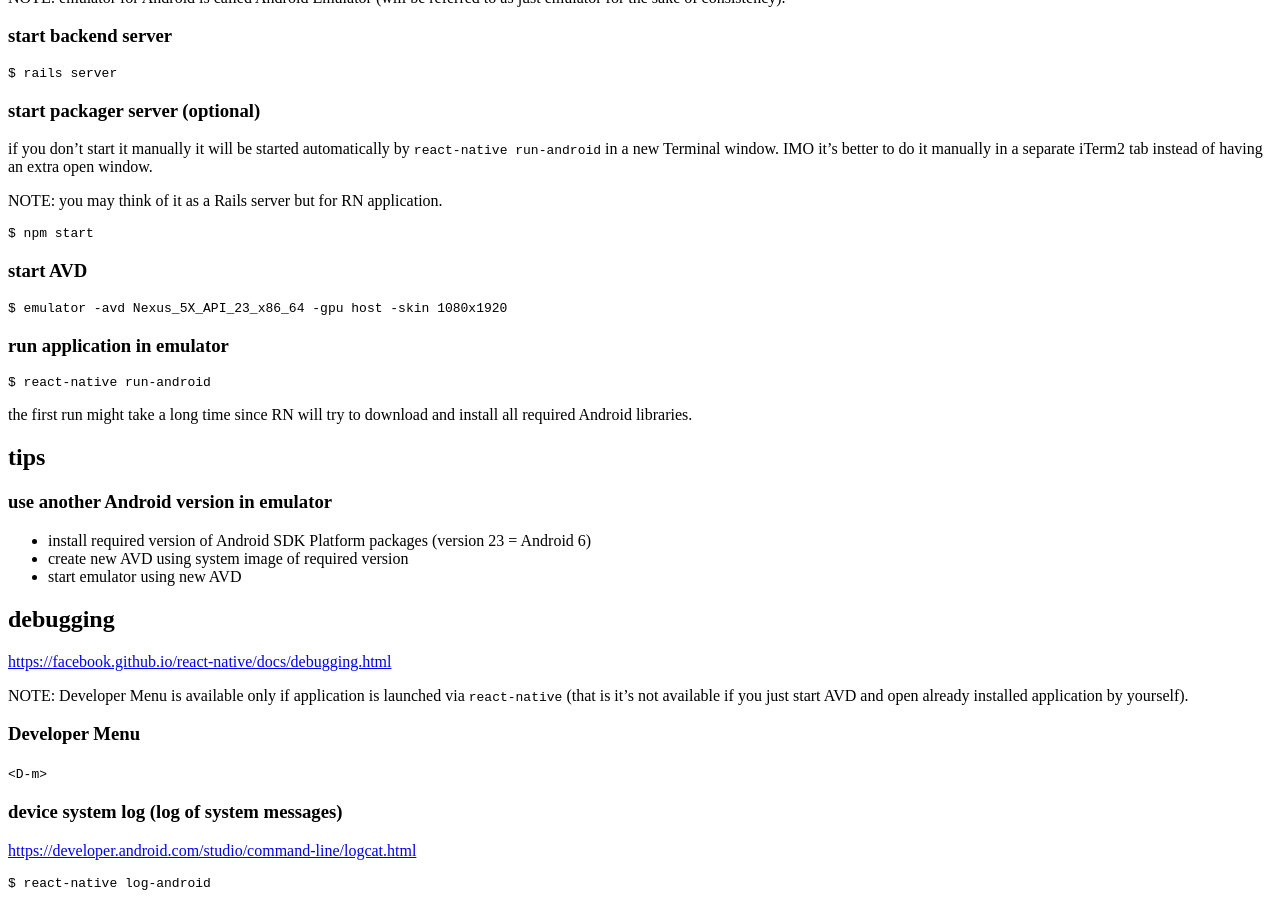
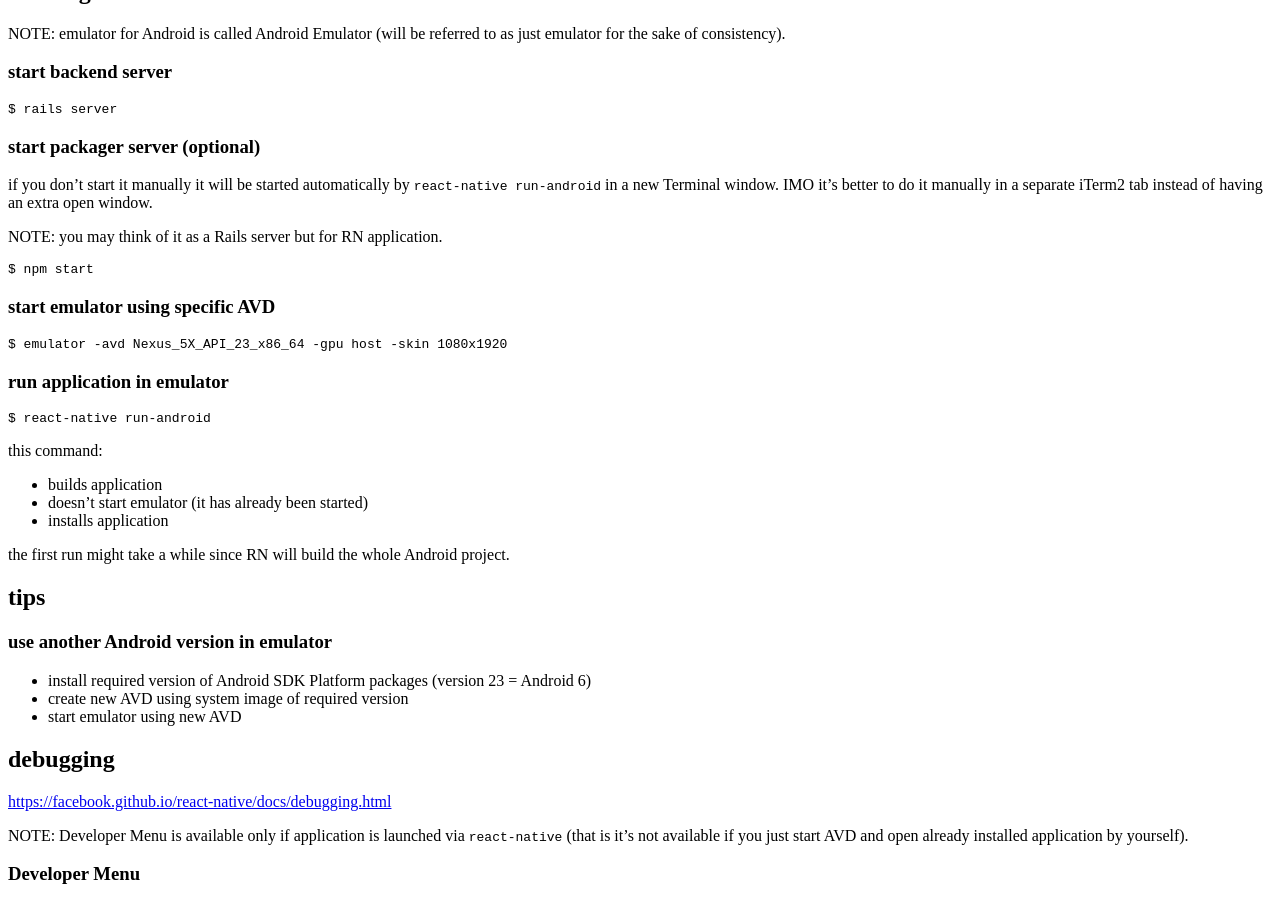
Before and after one commit to tap349/tap349.github.io, a Jekyll site: the page built from _posts/2017-05-24-react-native-android.md, in a window 1280 px wide and 900 px high, scrolled down 2559 px. Built offline with Jekyll 4.4.1, drawn with Linux system fonts in a browser that asks for light colours; some of the changed text lies outside the part shown.

Commit message:
update 2017-06-02_17:27:13

````diff
--- a/_posts/2017-05-24-react-native-android.md
+++ b/_posts/2017-05-24-react-native-android.md
@@ -93,7 +93,7 @@
 $ avdmanager list avd
 ```
 
-### start AVD
+### configure emulator to use that AVD
 
 - <https://stackoverflow.com/questions/42718973>
 - <https://developer.android.com/studio/run/emulator-acceleration.html#command-gpu>
@@ -160,7 +160,7 @@
 $ npm start
 ```
 
-### start AVD
+### start emulator using specific AVD
 
 ```sh
 $ emulator -avd Nexus_5X_API_23_x86_64 -gpu host -skin 1080x1920
@@ -172,8 +172,13 @@
 $ react-native run-android
 ```
 
-the first run might take a long time since RN will try to
-download and install all required Android libraries.
+this command:
+
+- builds application
+- doesn't start emulator (it has already been started)
+- installs application
+
+the first run might take a while since RN will build the whole Android project.
 
 ## tips
 
@@ -469,3 +474,24 @@
   }
 }
 ```
+
+### warning in emulator log (cannot translate guest dns ip)
+
+<https://github.com/facebook/react-native/issues/13340>
+
+```sh
+CANNOT TRANSLATE guest DNS ip
+```
+
+solution:
+
+the issue is not resoved yet.
+
+### no application icon on home screen in emulator
+
+application installed via `react-native run-android` doesn't have icon
+on home screen in emulator.
+
+solution:
+
+TODO
````
Also changed, not shown: _posts/2017-05-25-react-native-ios.md (+7 -2 lines).
